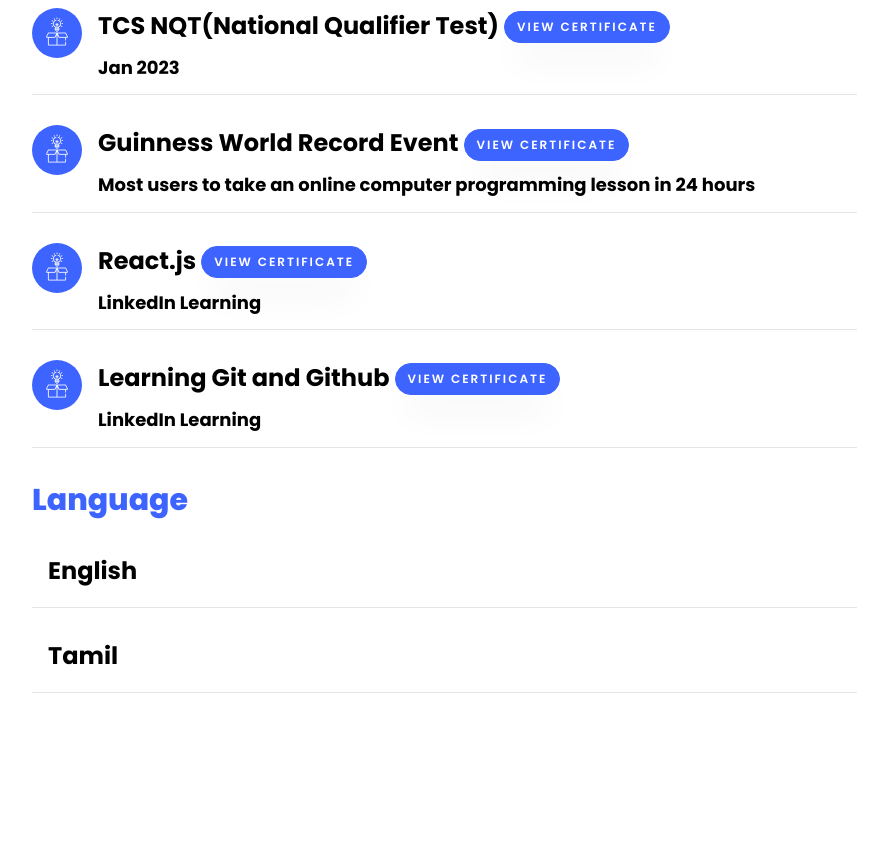
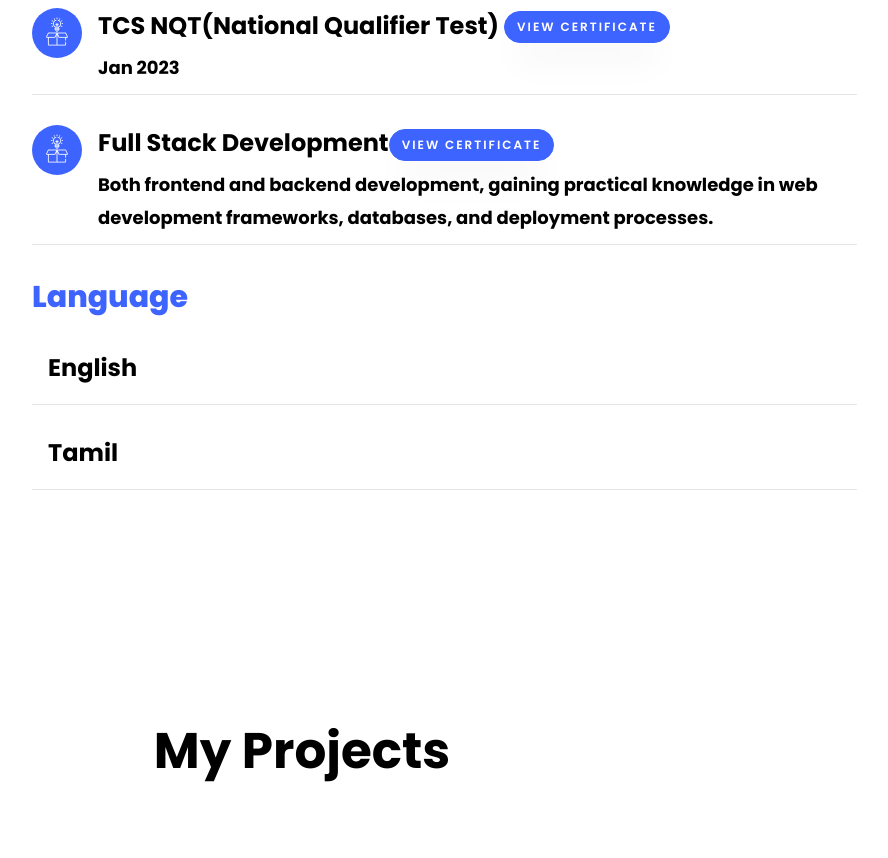
Before and after one commit to G-Krishnakumar/Portfolio-Website, a plain HTML site: page index.html in a window 1280 px wide. Shown: the part 4380-5238 px from the top of the page, without its empty margins (338-1226 px from the left). Drawn offline with Linux system fonts and the light colour scheme; files whose address does not match are found by name.

Commit message:
Update index.html

```diff
--- a/index.html
+++ b/index.html
@@ -393,11 +393,11 @@
 					    		<span class="flaticon-ideas"></span>
 					    	</div>
 					    	<div class="text pl-3">
-		    					<h2>Guinness World Record Event <a href="https://www.guvi.in/verify-certificate?id=w065Td7151s1t2Y6L6" target="_blank" class="btn btn-primary py-6 px-8">View Certificate</a></h2>
-		    					<span class="position">Most users to take an online computer programming lesson in 24 hours</span>
+		    					<h2>Full Stack Development<a href="https://drive.google.com/file/d/1cmzc7qMqFNkxsuJ-TSBVj1Wbu4wP_AKb/view?usp=sharing" target="_blank" class="btn btn-primary py-6 px-8">View Certificate</a></h2>
+		    					<span class="position"> Both frontend and backend development, gaining practical knowledge in web development frameworks, databases, and deployment processes.</span>
 	    					</div>
 	    				</div>
-					    <div class="resume-wrap d-flex ftco-animate">
+					   <!-- <div class="resume-wrap d-flex ftco-animate">
 					    	<div class="icon d-flex align-items-center justify-content-center">
 					    		<span class="flaticon-ideas"></span>
 					    	</div>
@@ -414,7 +414,7 @@
 		    					<h2>Learning Git and Github <a href="https://www.linkedin.com/learning/certificates/f43db18e6b512ef208acbed344f5b4e43c0375c637b6691d2cc08d129593bd2a?li_theme=dark" target="_blank" class="btn btn-primary py-6 px-8">View Certificate</a></h2>
 		    					<span class="position">LinkedIn Learning</span>
 	    					</div>
-	    				</div>
+	    				</div> -->
 					  </div>
 					  <div id="page-5" class= "page two">
 						<h2 class="heading">Language </h2>
```
